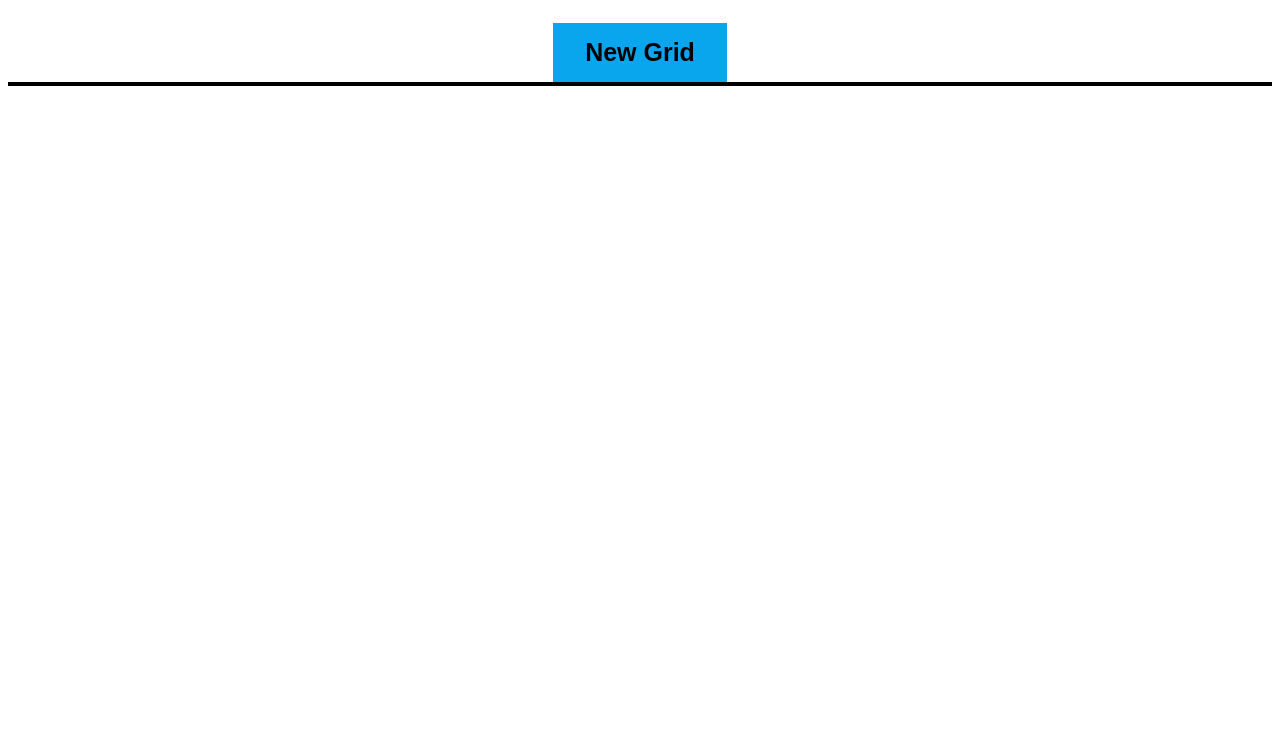
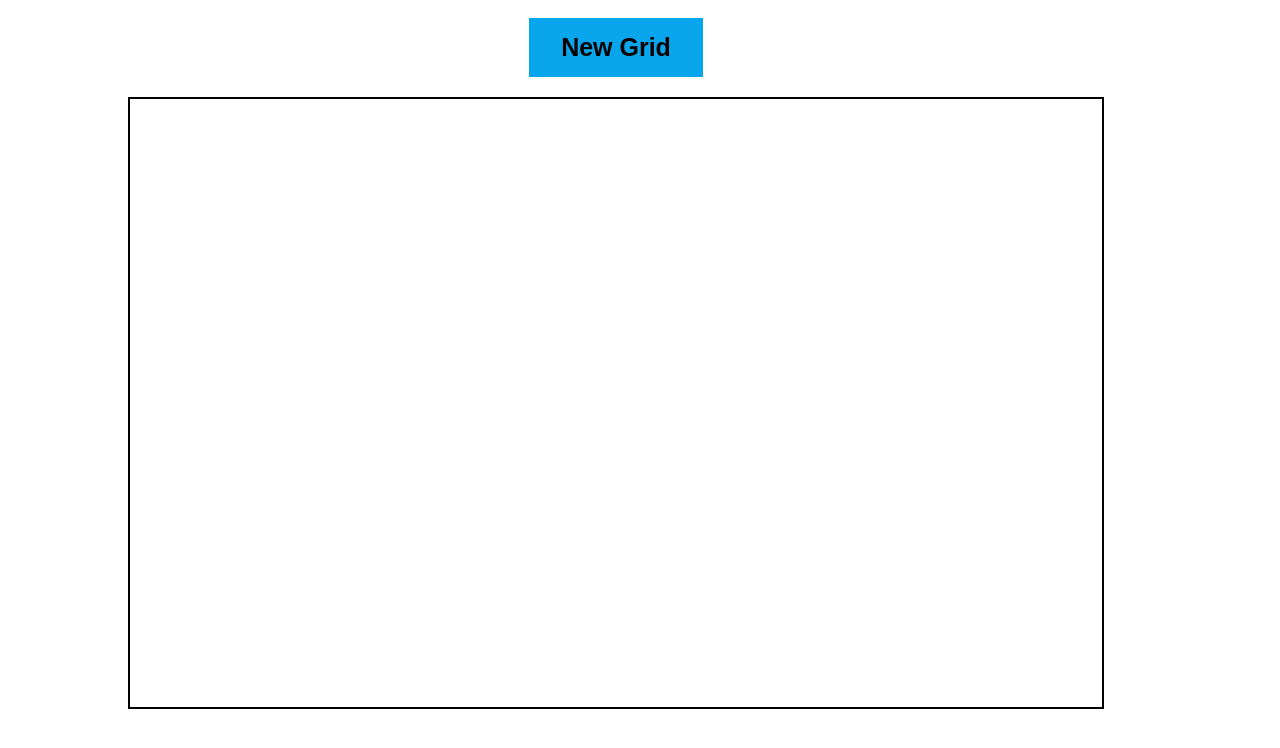
Before and after one commit to RashoMcQueen/Etch-A-Sketch, a plain HTML site: page index.html in a window 1280 px wide. Drawn offline with Linux system fonts and the light colour scheme.

Commit message:
Finished functionality of etch a sketch and creation of new grid

```diff
--- a/index.html
+++ b/index.html
@@ -10,9 +10,11 @@
     <title>Etch-A-Sketch</title>
   </head>
   <body>
-    <div id="btn-grid-div">
-      <button>New Grid</button>
+    <div class="main-container">
+      <div id="btn-grid-div">
+        <button>New Grid</button>
+      </div>
+      <div class="container"></div>
     </div>
-    <div class="container"></div>
   </body>
 </html>
--- a/javascript.js
+++ b/javascript.js
@@ -1,18 +1,23 @@
-let size = 16;
+function populateGrid(size) {
+  let container = document.querySelector(".container");
+  let grid = document.querySelectorAll(".grid-div");
 
-for (let index = 0; index < 256; index++) {
-  let grid = document.createElement("div");
-  grid.classList.add("grid-div");
-  document.querySelector(".container").appendChild(grid);
+  let amount = size * size;
+  container.style.gridTemplateColumns = `repeat(${size}, 1fr)`;
+  container.style.gridTemplateRows = `repeat(${size}, 1fr)`;
+  grid.forEach((divs) => {
+    divs.remove();
+  });
+
+  for (let index = 0; index < amount; index++) {
+    let gridDiv = document.createElement("div");
+    gridDiv.classList.add("grid-div");
+    container.insertAdjacentElement("beforeend", gridDiv);
+    gridDiv.addEventListener("mouseover", changeDivColor);
+  }
 }
 
-//E V E N T S
-
-const gridDivs = document.querySelectorAll(".grid-div");
-
-gridDivs.forEach((gridDiv) => {
-  gridDiv.addEventListener("mouseover", changeDivColor);
-});
+populateGrid(16);
 
 function changeDivColor() {
   this.style.backgroundColor = "black";
@@ -23,5 +28,14 @@ const gridBtn = document.querySelector("#btn-grid-div button");
 gridBtn.addEventListener("click", getPrompGrid);
 
 function getPrompGrid() {
-  prompt("Number of squares per side for the new grid:");
+  let promptAns = prompt("Number of squares per side for the new grid:");
+  promptValidation(promptAns);
 }
+
+function promptValidation(promptAns) {
+  if (promptAns < 2 || promptAns > 100) {
+    alert("Try with a value greater than 1 and less than 101");
+  } else {
+    populateGrid(promptAns);
+  }
+}
--- a/styles.css
+++ b/styles.css
@@ -1,11 +1,17 @@
+.main-container {
+  display: flex;
+  flex-direction: column;
+  height: 95vh;
+  width: 95vw;
+  align-items: center;
+}
+
 .container {
   display: grid;
   /* grid-template-columns: repeat(16, 1fr); */
   border: 2px solid black;
-}
-
-#btn-grid-div {
-  text-align: center;
+  width: 80%;
+  height: 80%;
 }
 
 #btn-grid-div button {
@@ -15,5 +21,6 @@
   padding: 15px 32px;
   text-align: center;
   font-weight: bold;
-  margin-top: 15px;
+  margin-top: 10px;
+  margin-bottom: 20px;
 }
```
